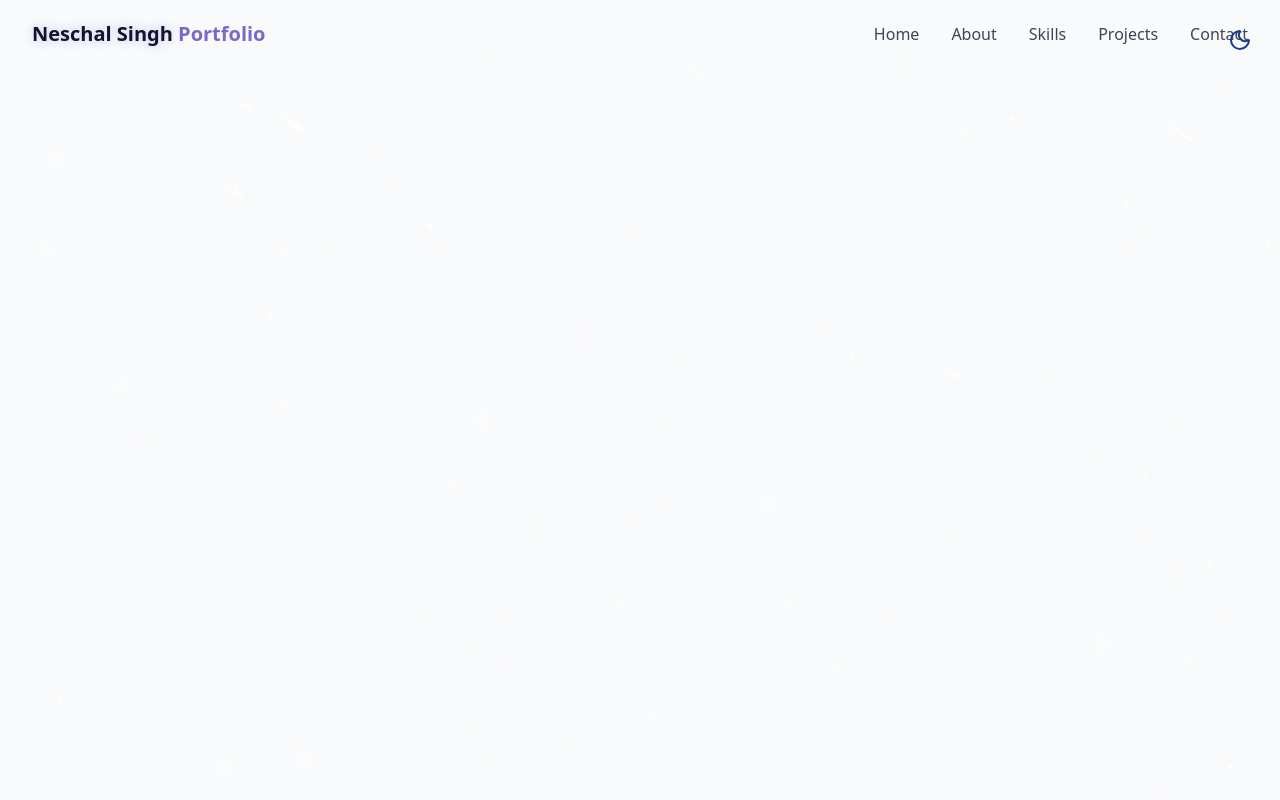
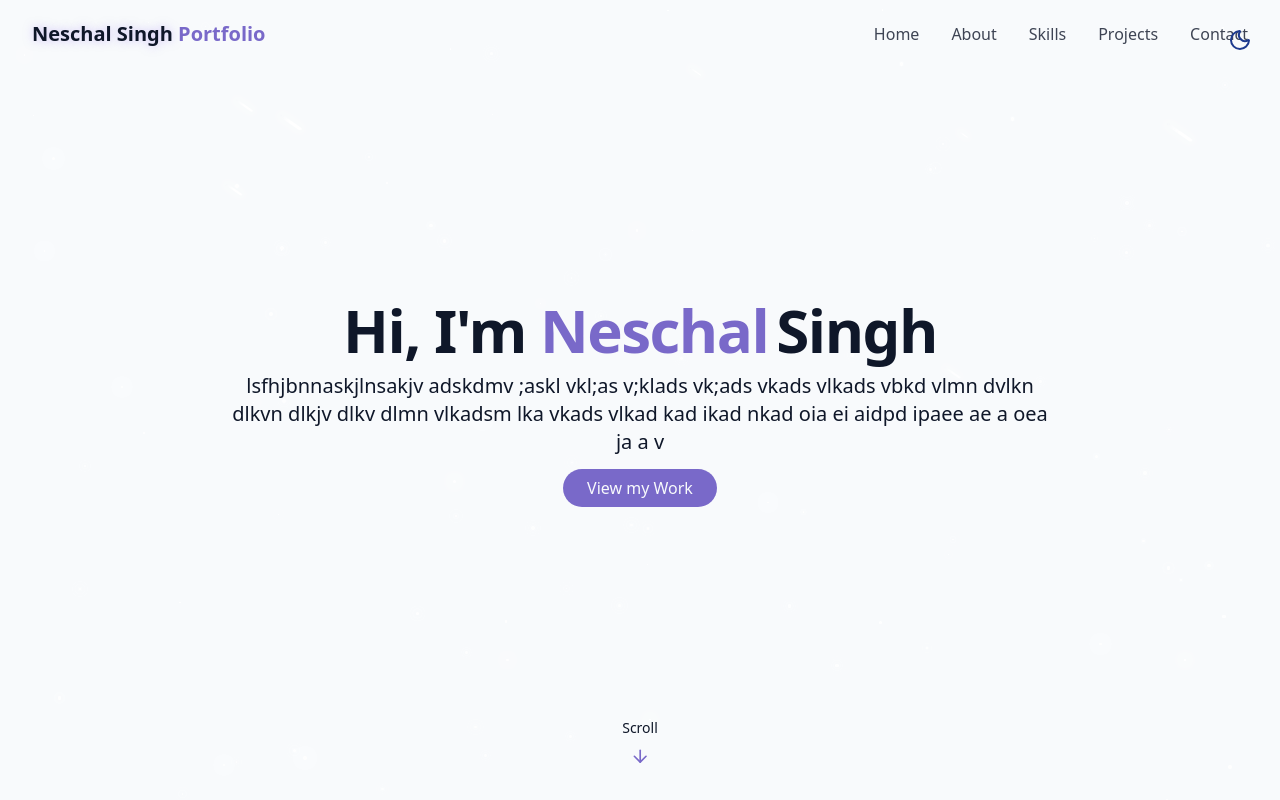
Before and after one commit to neschal-s/portfolio, a React (Vite) app: page / in a window 1280 px wide. Built offline with nearby package versions, Linux system fonts and the light colour scheme.

Commit message:
Implemented the hero section

```diff
--- /dev/null
+++ b/src/components/HeroSection.jsx
@@ -0,0 +1,33 @@
+import { ArrowDown } from "lucide-react"
+
+export const HeroSection=()=>{
+    return <section id="hero" className="relative flex flex-col items-center justify-center px-4 min-h-screen">
+        <div className="container max-w-4xl mx-auto text-center z-10">
+            <div className="spac-y-6">
+                <h1 className="text-4xl md:text-6xl font-bold tracking-tight">
+                    <span className="opacity-0 animate-fade-in">Hi, I'm</span>
+                    <span className="text-primary opacity-0 animate-fade-in-delay-1">
+                        {" "}Neschal</span>
+                    <span className="text-gradient ml-2 opacity-0 animate-fade-in-delay-2">Singh</span>
+                </h1>
+                <p className="text-lg md:text-xl text-muted-foreground max-2-2xl mx-auto opacity-0 animate-fade-in-delay-3 pt-3">
+                    lsfhjbnnaskjlnsakjv adskdmv ;askl vkl;as v;klads vk;ads vkads vlkads vbkd vlmn dvlkn dlkvn dlkjv dlkv dlmn vlkadsm lka vkads vlkad kad ikad nkad oia ei aidpd ipaee ae a oea  ja a v
+                </p>
+
+                <div className="pt-5 opacity-0 animate-fade-in-delay-4">
+                    <a href="#projects" className="cosmic-button">
+                        View my Work
+                    </a>
+                </div>
+            </div>
+        </div>
+        <div className="absolute bottom-8 left-1/2 transform -translate-x-1/2 flex flex-col items-center animate-bounce">
+        <span className="text-sm text-muted-foreground mb-2">
+            Scroll
+        </span>
+        <ArrowDown className="h-5 w-5 text-primary"/>
+        </div>
+
+
+    </section>
+}
--- a/src/pages/Home.jsx
+++ b/src/pages/Home.jsx
@@ -1,6 +1,7 @@
 import { StarBackground } from "../components/StarBackground"
 import { ThemeToggle } from "../components/ThemeToggle"
 import { Navbar } from "../components/NavBar"
+import { HeroSection } from "../components/HeroSection"
 
 export const Home=()=>{
     return <div className="min-h-screen bg-background text-foreground overflow-x-hidden">
@@ -15,6 +16,11 @@
         {/* navBar*/}
         <Navbar/>
 
+        {/* Main content */}
+        <main>
+            <HeroSection/>
+        </main>
+
 
         </div>
 }
```
